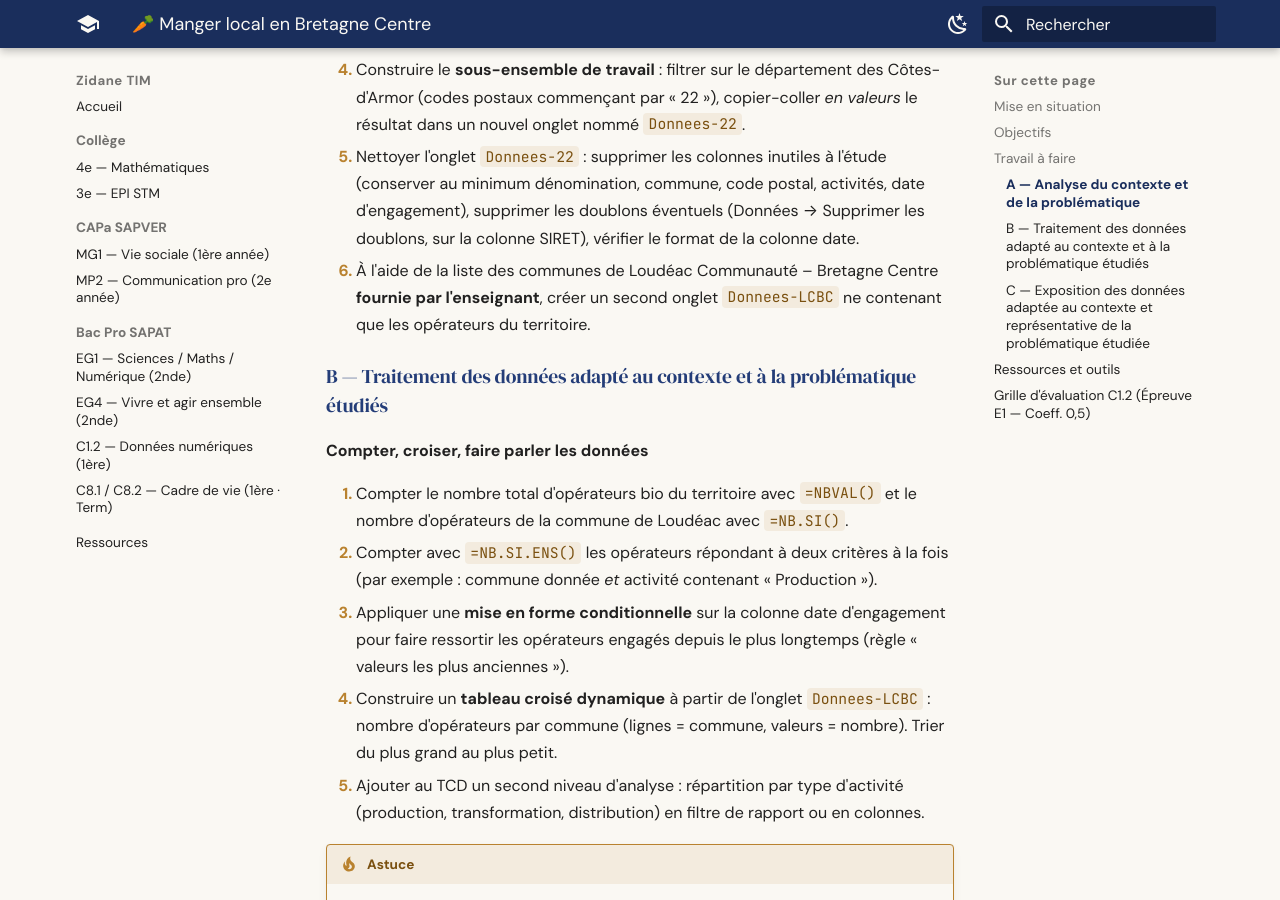
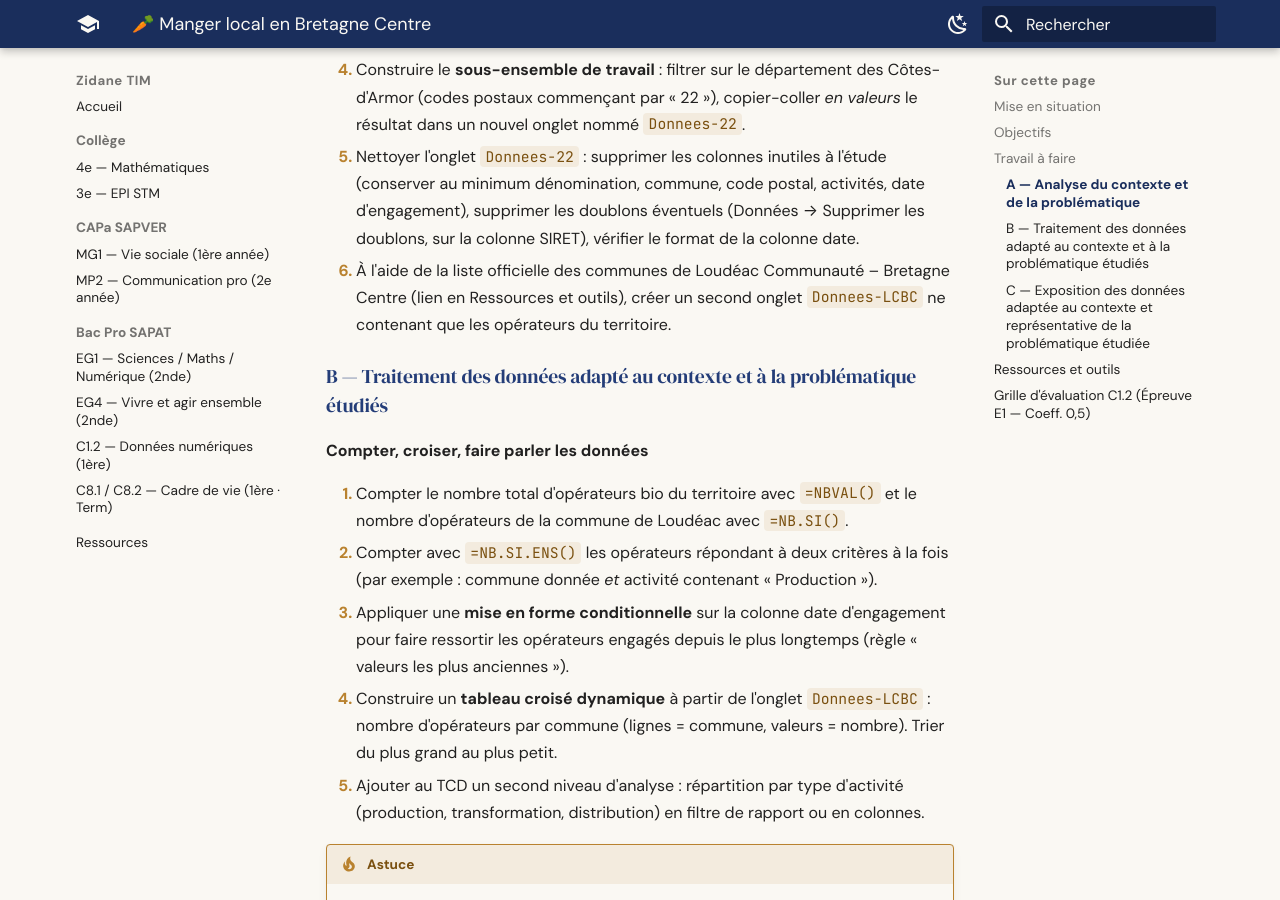
Before and after one commit to zidaneTim/zidane-tim, an MkDocs documentation site: the page built from docs/cours/sapat/activites/c12/alimentation-bretagne.md, in a window 1280 px wide and 900 px high, scrolled down 1900 px. Built offline with MkDocs 1.6.1 and Material for MkDocs 9.7.7, drawn with Linux system fonts in a browser that asks for light colours; some of the changed text lies outside the part shown.

Commit message:
C1.2 : liste des communes LCBC sourcee (bretagnecentre.bzh, 38 communes) au lieu de 'fournie par l enseignant' - conformite PA-C12-v4

```diff
--- a/docs/cours/sapat/activites/c12/alimentation-bretagne.md
+++ b/docs/cours/sapat/activites/c12/alimentation-bretagne.md
@@ -47,7 +47,7 @@ Bonne nouvelle : l'**Agence Bio** (groupement d'intérêt public sous tutelle du
 3. Télécharger le fichier CSV et l'ouvrir dans Excel (import avec séparateur adapté). Constater le nombre total de lignes du fichier national.
 4. Construire le **sous-ensemble de travail** : filtrer sur le département des Côtes-d'Armor (codes postaux commençant par « 22 »), copier-coller *en valeurs* le résultat dans un nouvel onglet nommé `Donnees-22`.
 5. Nettoyer l'onglet `Donnees-22` : supprimer les colonnes inutiles à l'étude (conserver au minimum dénomination, commune, code postal, activités, date d'engagement), supprimer les doublons éventuels (Données → Supprimer les doublons, sur la colonne SIRET), vérifier le format de la colonne date.
-6. À l'aide de la liste des communes de Loudéac Communauté – Bretagne Centre **fournie par l'enseignant**, créer un second onglet `Donnees-LCBC` ne contenant que les opérateurs du territoire.
+6. À l'aide de la liste officielle des communes de Loudéac Communauté – Bretagne Centre (lien en Ressources et outils), créer un second onglet `Donnees-LCBC` ne contenant que les opérateurs du territoire.
 
 ### B — Traitement des données adapté au contexte et à la problématique étudiés
 
@@ -76,6 +76,7 @@ Bonne nouvelle : l'**Agence Bio** (groupement d'intérêt public sous tutelle du
 ## Ressources et outils
 
 - [Jeu de données — Professionnels engagés en BIO](https://www.data.gouv.fr/datasets/professionnels-engages-en-bio){ target="_blank" rel="noopener" } — page officielle data.gouv.fr : description, licence, bouton de téléchargement du CSV national (Agence Bio).
+- [Nos communes — Loudéac Communauté Bretagne Centre](https://www.bretagnecentre.bzh/la-communaute/le-territoire/nos-communes){ target="_blank" rel="noopener" } — page officielle de l'intercommunalité : liste des 38 communes membres du territoire.
 - [Convertisseur CSV → KML](https://scuttemery.fr/converter){ target="_blank" rel="noopener" } — pour transformer le fichier de points avant l'import dans MyMaps.
 - [Google MyMaps](https://www.google.com/mymaps){ target="_blank" rel="noopener" } — pour créer la carte finale.
 
```
Also changed, not shown: docs/cours/sapat/activites/c12/biodiversite-bretagne.md (+2 -1 lines), docs/cours/sapat/activites/c12/eau-bretagne.md (+2 -1 lines), docs/cours/sapat/activites/c12/energie-lcbc.md (+2 -2 lines), docs/cours/sapat/activites/c12/sante-bretagne.md (+2 -1 lines).
